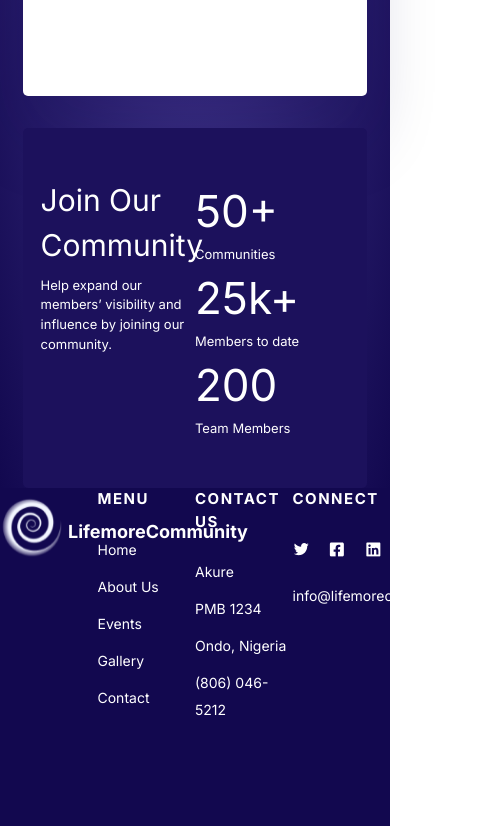
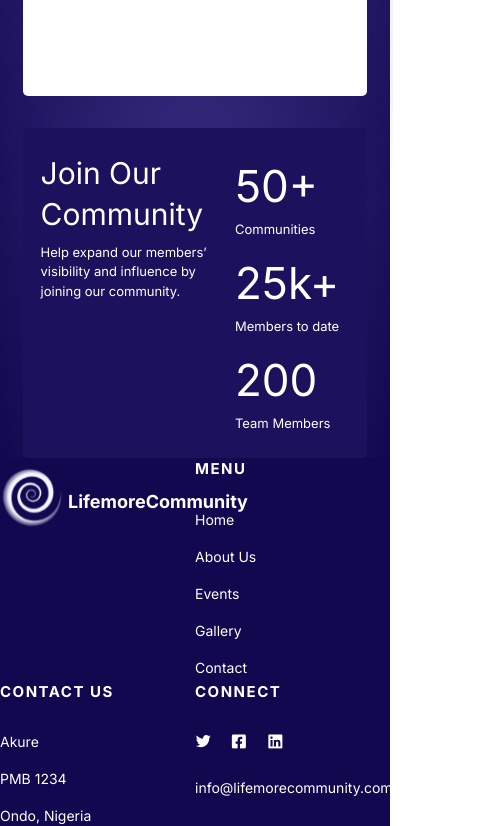
Before and after one commit to chayilDeborah/lifemore, a Next.js app: page /events in a window 390 px wide. Shown: the part 2140-2966 px from the top of the page, 490 px wide, since content can reach past the window. Built offline with nearby package versions, Linux system fonts and the light colour scheme.

Commit message:
feat: membership mobile

```diff
--- a/src/app/component/Footer.jsx
+++ b/src/app/component/Footer.jsx
@@ -9,7 +9,7 @@ const Footer = () => {
     <>
     <div className='bg-[#12084F] flex justify-center '>
         <div className='max-w-7xl w-[100%]'>
-            <div className='grid grid-cols-4 lg:mt-[80px] mb-[100px]'>
+            <div className='grid grid-cols-2 lg:grid-cols-4 lg:mt-[80px] mb-[100px]'>
                 <div className='flex'>
                     <Image src={cyclonewhite} alt='icon' className='h-[80px]'/>
                     <div className='text-[#fff] text-[18px] ml-[4px] font-bold leading-[88px]'>LifemoreCommunity</div>
--- a/src/app/component/Membership.jsx
+++ b/src/app/component/Membership.jsx
@@ -182,10 +182,10 @@ const Membership = () => {
               </div>
             </div>
           </div>
-          <div className="w-[100%] lg:h-[263px] lg:mb-[31px] bg-[#1c115c] mt-[32px] rounded-[5px] flex justify-center py-[50px]">
+          <div className="w-[100%] lg:h-[263px] lg:mb-[31px] bg-[#1c115c] mt-[32px] rounded-[5px] flex justify-center py-[25px] lg:py-[50px]">
             <div className="w-[90%] max-w-7xl grid grid-cols-2">
-              <div>
-                <div className="text-[30px] leading-[44.8px] text-[#FFFFFF] mb-[8.11px]">
+              <div className="w-[180px] lg:w-full">
+                <div className="text-[30px] leading-[40.8px] lg:leading-[44.8px] text-[#FFFFFF] mb-[8.11px]">
                   Join Our Community
                 </div>
                 <div className="text-[13px] text-[#fff] leading-[19.6px] lg:w-[317px] lg:mb-[69px]">
@@ -193,7 +193,7 @@ const Membership = () => {
                   our community.
                 </div>
               </div>
-              <div className="lg:flex justify-between">
+              <div className="lg:flex justify-between space-y-[10px] lg:space-y-[0px] ml-[40px] lg:ml-[0px]">
                 <div>
                   <div className="text-[#FFF] text-[44px] leading-[67.2px]">
                     50+
--- a/src/app/page.js
+++ b/src/app/page.js
@@ -36,7 +36,7 @@ const Home = () => {
           </div>
         </div>
         <Membership />
-        {/* <Footer /> */}
+        <Footer />
       </div>
     </>
   );
```
